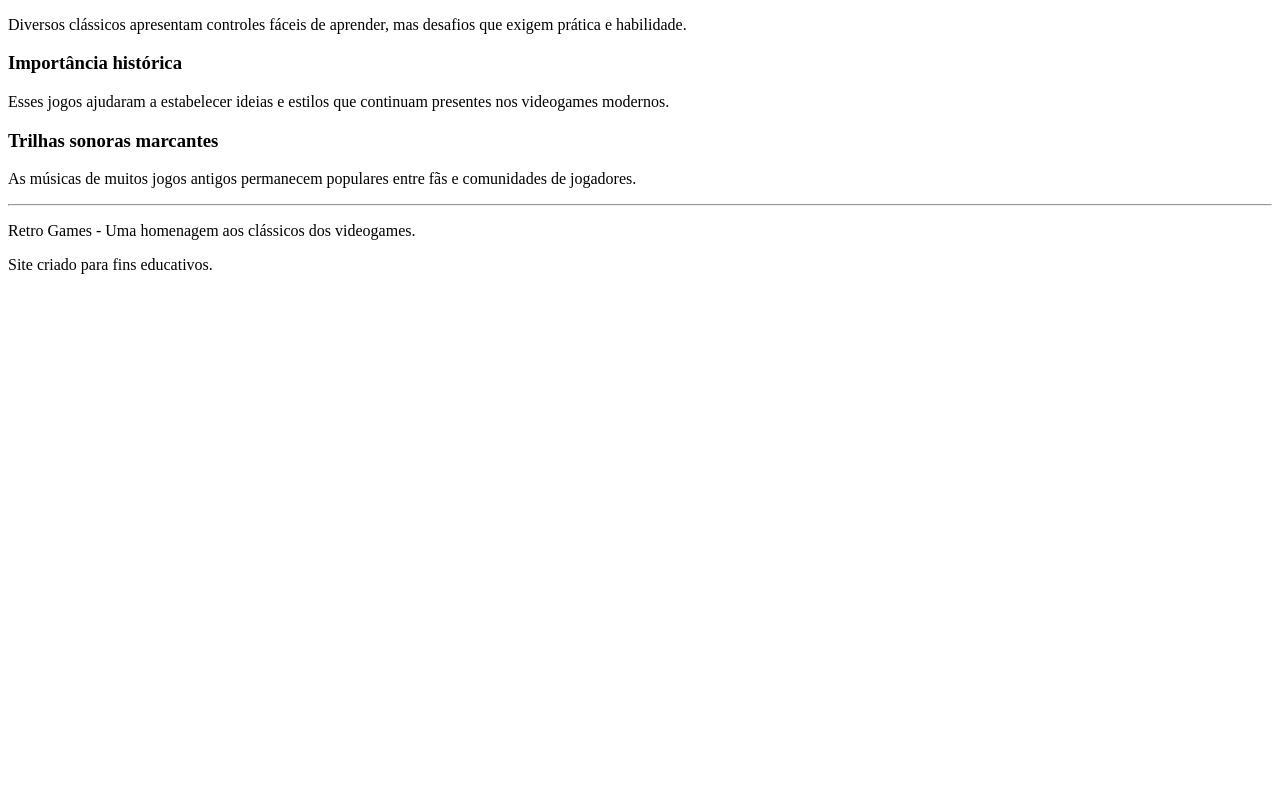
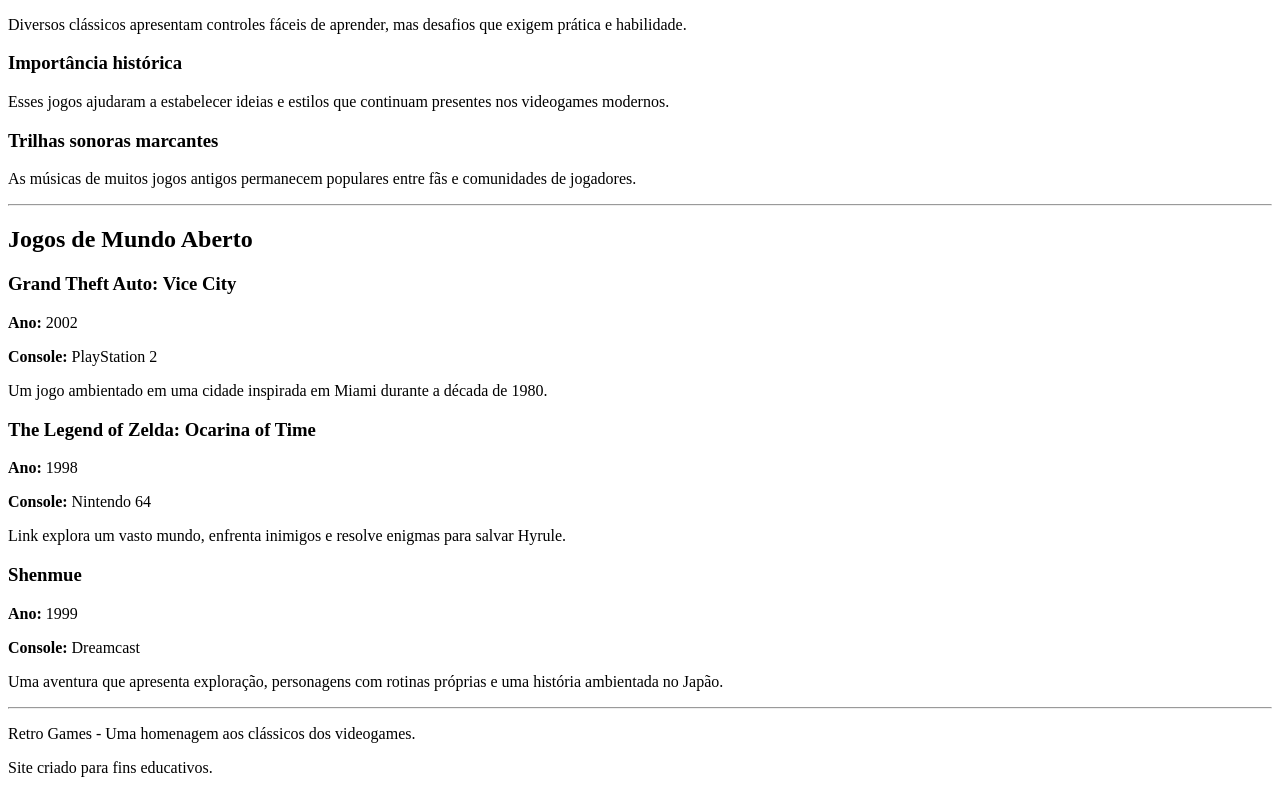
Before and after one commit to JoaoVictorFerreira100/Guia-jogos-retro, a plain HTML site: page index.html in a window 1280 px wide. Shown: the part 5940-6733 px from the top of the page. Before the commit the page ends 6230 px from the top, so only its background shows below. Drawn offline with Linux system fonts and the light colour scheme.

Commit message:
coloquei os jogos de mundo aberto
Feito por João

```diff
--- a/index.html
+++ b/index.html
@@ -479,6 +479,41 @@
         entre fãs e comunidades de jogadores.
     </p>
         </section>
+        <section id="mundo-aberto">
+    <hr>
+    <h2>Jogos de Mundo Aberto</h2>
+
+    <article>
+        <h3>Grand Theft Auto: Vice City</h3>
+        <p><strong>Ano:</strong> 2002</p>
+        <p><strong>Console:</strong> PlayStation 2</p>
+        <p>
+            Um jogo ambientado em uma cidade inspirada
+            em Miami durante a década de 1980.
+        </p>
+    </article>
+
+    <article>
+        <h3>The Legend of Zelda: Ocarina of Time</h3>
+        <p><strong>Ano:</strong> 1998</p>
+        <p><strong>Console:</strong> Nintendo 64</p>
+        <p>
+            Link explora um vasto mundo, enfrenta inimigos
+            e resolve enigmas para salvar Hyrule.
+        </p>
+    </article>
+
+    <article>
+        <h3>Shenmue</h3>
+        <p><strong>Ano:</strong> 1999</p>
+        <p><strong>Console:</strong> Dreamcast</p>
+        <p>
+            Uma aventura que apresenta exploração,
+            personagens com rotinas próprias e uma história
+            ambientada no Japão.
+        </p>
+    </article>
+        </section>
     </main>
 
 
```
